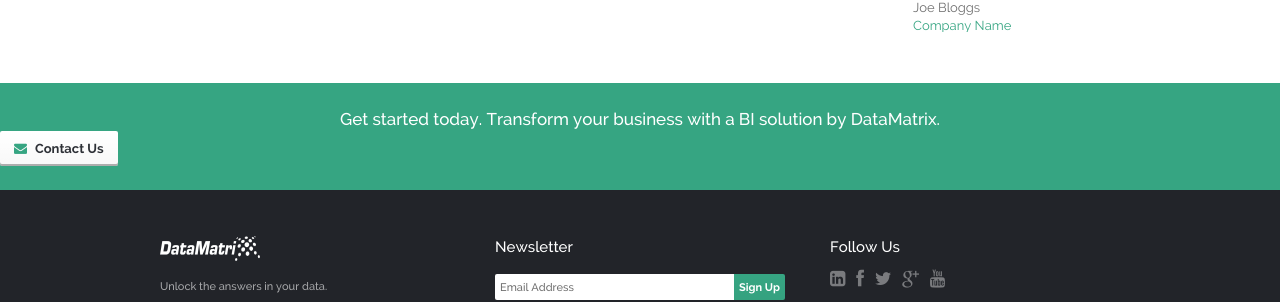
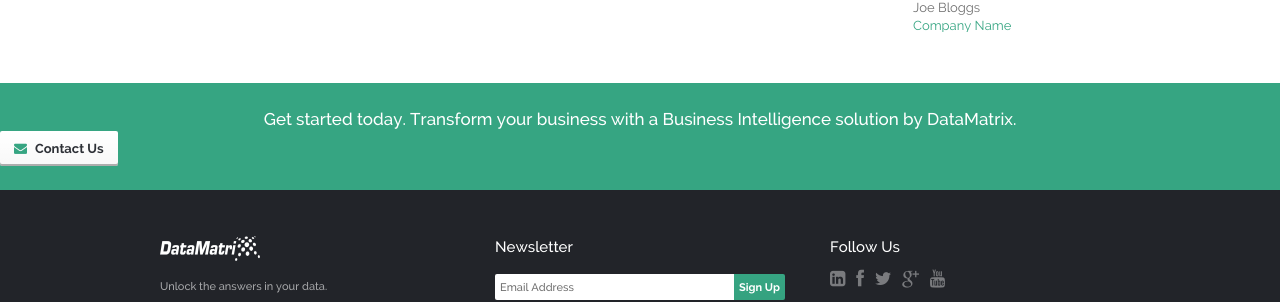
Before and after one commit to dtmtx/dtmtx.github.io, a Jekyll site: the page built from index.html, in a window 1280 px wide and 1382 px high. Shown: the part 951-1253 px from the top of the window. Built offline with Jekyll 4.4.1, drawn with Linux system fonts in a browser that asks for light colours; Markdown is read by kramdown in place of the engine named in the settings.

Commit message:
content update

```diff
--- a/_includes/foot.html
+++ b/_includes/foot.html
@@ -16,9 +16,9 @@
 <!-- Footer Infobar -->
 				<!-- ~~~~~~~~~~~~~~~~~~~~~~~~~~~~~~~~~~~~~~~~~~~~~~~~~~~~~~~~~~~~~~~~~~~~~ -->
 				<div class="footer-infobar">
-					<div class="content-width">
+					<div class="text">
 						<!-- Text -->
-						Get started today. Transform your business with a BI solution by DataMatrix.
+						Get started today. Transform your business with a Business Intelligence solution by DataMatrix.
 					</div>
 					<!-- Button -->
 		            <div class="home-cta-bar-button">
```
